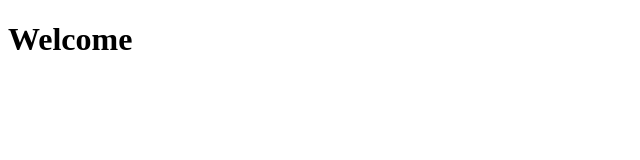
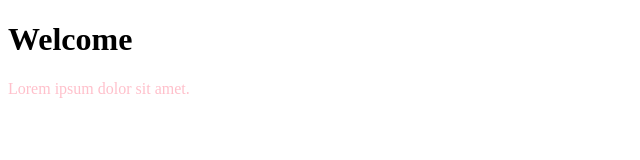
Before and after one commit to paxivalz/testgit, a plain HTML site: page index.html in a window 1280 px wide. Shown: the whole page, without its empty margins (0-640 px from the left). Drawn offline with Linux system fonts and the light colour scheme.

Commit message:
add report

```diff
--- a/index.html
+++ b/index.html
@@ -5,8 +5,14 @@
     <meta http-equiv="X-UA-Compatible" content="IE=edge">
     <meta name="viewport" content="width=device-width, initial-scale=1.0">
     <title>Document</title>
+    <style>
+        p{
+            color: pink;
+        }
+    </style>
 </head>
 <body>
     <h1>Welcome</h1>
+    <p>Lorem ipsum dolor sit amet.</p>
 </body>
 </html>
```
